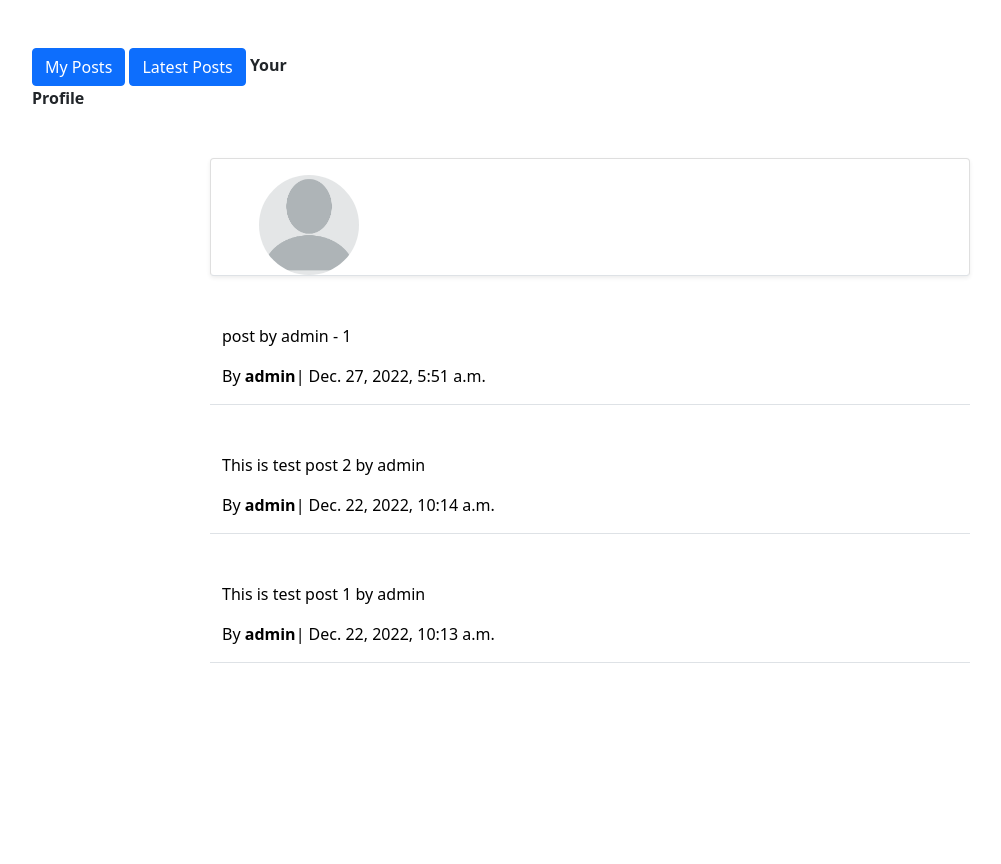
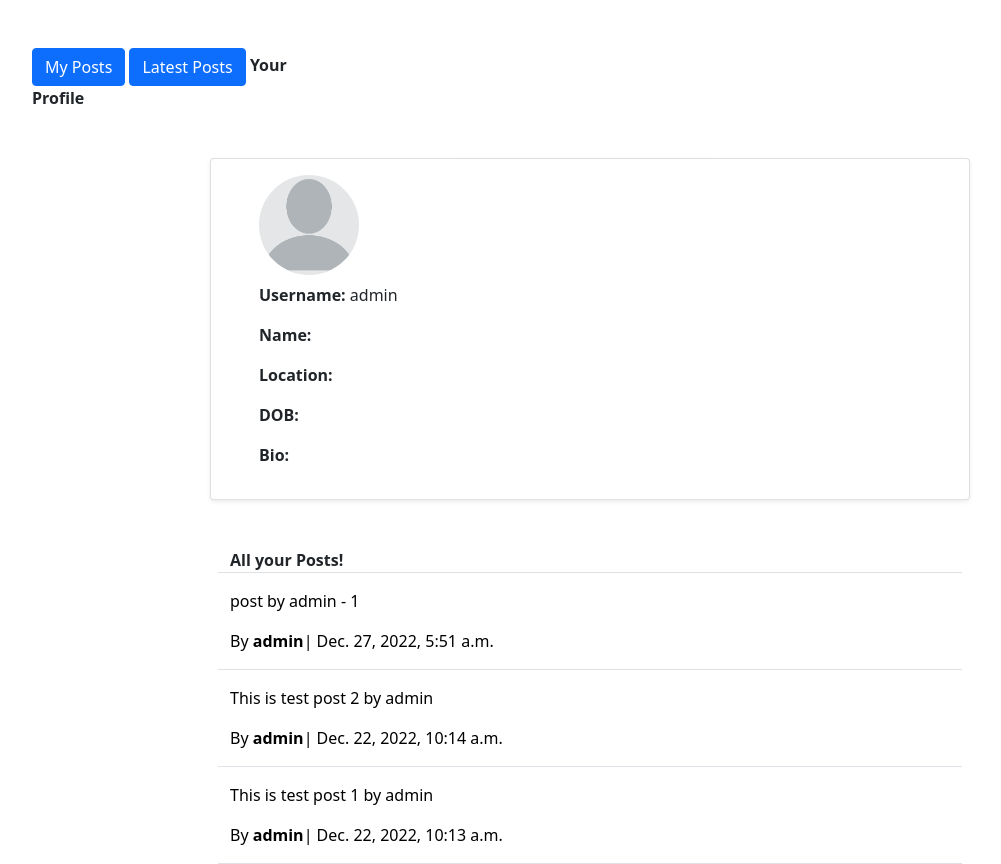
Before and after one commit to pintuprajapati/Twitter-Clone, a Django app: page /profile/1 in a window 1280 px wide. Shown: the part 56-920 px from the top of the page, without its empty margins (50-1051 px from the left). Before the commit the page ends 719 px from the top, so only its background shows below. Run offline with Django 4.2, Linux system fonts and the light colour scheme; data comes from the database, SQL or seed files in the repository; both versions use the stored data as it was after the commit; some libraries are stand-ins or nearby versions.

Commit message:
model queries from views to model, userProfile

```diff
--- a/social/models.py
+++ b/social/models.py
@@ -1,12 +1,26 @@
 from django.db import models
 from django.utils import timezone
 from django.contrib.auth.models import User
+from django.db.models.signals import post_save
+from django.dispatch import receiver
 
 # Post model
 class Post(models.Model):
     body = models.TextField()
     created_on = models.DateTimeField(default=timezone.now)
     author = models.ForeignKey(User, on_delete=models.CASCADE)
+
+    # get the item according to params
+    @staticmethod
+    def get_post_data(filter_type, filter_by=None):
+        if filter_type == "filter":
+            return Post.objects.filter(author=filter_by).order_by('-created_on') #ordered by latest date
+        elif filter_type == "get":
+            return Post.objects.get(id=filter_by)
+        elif filter_type == "all":
+            return Post.objects.all().order_by('-created_on')
+        else:
+            raise Exception("not valid input")
 
 # Comment model
 class Comment(models.Model):
@@ -23,3 +37,19 @@ class UserProfile(models.Model):
     birth_date = models.DateField(null=True, blank=True)
     location = models.CharField(max_length=100, blank=True, null=True)
     picture = models.ImageField(upload_to='uploads/profile_pictures', default='uploads/profile_pictures/blank-profile-picture.png', blank=True)
+
+    # We will use "signals" to save the userInfo into UserProfile every time it's saved
+    # sender - User
+    # receiver - decorator(@receiver)
+    # instanct - User object being saved
+    # created - true/false
+
+@receiver(post_save, sender=User)
+def create_user_profile(sender, instance, created, **kwargs):
+    # Creates user, doesn't save it to the DB
+    if created:
+        UserProfile.objects.create(user=instance) # Here instance means "user object - the sender"
+
+@receiver(post_save, sender=User)
+def save_user_prfoile(sender, instance, **kwargs):
+    instance.profile.save() # instance is actual model that saved in database
--- a/social/urls.py
+++ b/social/urls.py
@@ -8,4 +8,5 @@ urlpatterns = [
     path('post/delete/<int:pk>', PostDeleteView.as_view(), name='post-delete'),
     path('post/<int:post_pk>/comment/delete/<int:pk>', CommentDeleteView.as_view(), name='comment-delete'),
     path('profile/<int:pk>', ProfileView.as_view(), name='profile'),
+    path('error/', error_view, name='error-page'),
 ]
--- /dev/null
+++ b/social/utils.py
@@ -0,0 +1 @@
+# form validation func()
--- a/social/views.py
+++ b/social/views.py
@@ -8,8 +8,6 @@ from django.contrib.auth.mixins import UserPassesTestMixin, LoginRequiredMixin
 from django.utils.decorators import method_decorator
 from django.contrib.auth.decorators import login_required
 
-
-
 class PostListView(View):
     """
     Any user can see the latest post/tweet but only logged in user can write a new post/tweet
@@ -19,7 +17,11 @@ class PostListView(View):
         """
         It will show all the posts/tweets on the platform - ordered by latest date
         """
-        posts = Post.objects.all().order_by('-created_on') # all posts - ordered by latest date
+        try:
+            posts = Post.get_post_data("all")
+        except:
+            post = None
+            return render(request, "social/error_page.html")
         form = PostForm()
 
         context = {
@@ -33,9 +35,13 @@ class PostListView(View):
         """
         Only logged in user can write a new post/tweet
         """
-        posts = Post.objects.filter(author=request.user).order_by('-created_on')
+        try:
+            posts = Post.get_post_data("filter", request.user)
+        except:
+            post = None
+            return render(request, "social/error_page.html")
+
         form = PostForm(request.POST)
-
         if form.is_valid():
             new_post = form.save(commit=False) # Creates object "new_post" but doesn't save it into database (created on memory level only)
             new_post.author = request.user
@@ -49,17 +55,20 @@ class PostListView(View):
 
         return render(request, 'social/post_list.html', context)
 
+
 @login_required(login_url='index')
 def my_posts(request):
     """
     Logged in user can see all of his/her posts/tweets in "My Posts" navbar field
     """
-    posts = Post.objects.filter(author=request.user).order_by('-created_on') # all posts - ordered by latest date
-    form = PostForm()
+    try:
+        posts = Post.get_post_data("filter", request.user)
+    except:
+        post = None
+        return render(request, "social/error_page.html")
 
     context = {
         'post_list': posts,
-        'form': form
     }
     return render(request, 'social/my_post_list.html', context)
 
@@ -72,7 +81,11 @@ class PostDetailView(View):
         """
         Show all comment(s) of a post/tweet
         """
-        post = Post.objects.get(pk=pk)
+        try:
+            post = Post.get_post_data("get", pk)
+        except:
+            post = None
+            return render(request, "social/error_page.html")
         form = CommentForm()
 
         comments = Comment.objects.filter(post=post).order_by('-created_on')
@@ -90,7 +103,11 @@ class PostDetailView(View):
         """
         Only logged in user can Write a comment on a post
         """
-        post = Post.objects.get(pk=pk)
+        try:
+            posts = Post.get_post_data("get", pk)
+        except:
+            post = None
+            return render(request, "social/error_page.html")
         form = CommentForm(request.POST)
 
         if form.is_valid():
@@ -168,7 +185,6 @@ class CommentDeleteView(LoginRequiredMixin, UserPassesTestMixin, DeleteView):
 
     def get_success_url(self):
         pk = self.kwargs['post_pk']
-        print("➡ pk :", pk)
         return reverse_lazy('post-detail', kwargs={'pk': pk}) # Will redirect to the that 'post' after comment is deleted
 
     def test_func(self):
@@ -188,7 +204,11 @@ class ProfileView(View):
     def get(self, request, pk, *args, **kwargs):
         profile = UserProfile.objects.get(pk=pk) # If primary key matches then store the object into profile
         user = profile.user
-        posts = Post.objects.filter(author=user).order_by('-created_on')
+        try:
+            posts = Post.get_post_data("filter", profile.user)
+        except:
+            post = None
+            return render(request, "social/error_page.html")
 
         context = {
             'profile': profile,
@@ -197,3 +217,23 @@ class ProfileView(View):
         }
 
         return render(request, 'social/profile.html', context)
+
+# If post/comment doesn't exists
+def error_view(request):
+    return render(request, "social/error_page.html")
+
+# To edit the profile
+class ProfileEditView(LoginRequiredMixin, UserPassesTestMixin, UpdateView):
+    model = UserProfile
+    fields = ["name", "bio", "birth_date", "location", "picture"]
+    template_name = "social/profile_edit.html"
+
+    # Once submitted, redirect to same url
+    def get_success_url(self):
+        pk = self.kwargs["pk"]
+        return reverse_lazy('pk', kwargs={'pk': pk})
+
+    def test_func(self):
+        profile = self.get_object() # current profile's object
+        profile_of_user = self.request.user == profile.user
+        return profile_of_user # True or False
--- a/templates/landing/navbar.html
+++ b/templates/landing/navbar.html
@@ -33,9 +33,8 @@
 
           <li class="nav-item d-flex">
             {% if request.user.is_authenticated %}
-            <a class="nav-link" href="#">
-              <!-- <i class="fas fa-user"> -->
-              </i>Profile--</a>
+            <a class="nav-link" href="{% url 'profile' request.user.pk %}">
+              </i>Profile</a>
             {% endif %}
           </li>
 
--- a/templates/social/profile.html
+++ b/templates/social/profile.html
@@ -12,29 +12,50 @@
     </div>
 
     <div class="row justify-content-center mt-5">
-        <div class="card shadow-sm col-md-8 col-sm-12 border-bottom px-5 pt-3">
+        <div class="card shadow-sm col-md-8 col-sm-12 border-bottom px-5 pt-3 pb-3">
             <img src="{{ profile.picture.url }}" alt="" class="rounded-circle" width="100", height="100" />
+
+            {% if profile.user %}
+            <p class="mt-2"><strong>Username: </strong> {{ profile.user }}</p>
+            {% endif %}
+
             {% if profile.name %}
-            <h3 class="py-4">{{ profile.name }}</h3>
+            <p class=""><strong>Name: </strong> {{ profile.user }}</p>
+            {% else %}
+            <p class=""><strong>Name: </strong></p>
             {% endif %}
 
             {% if profile.location %}
-            <h3 class="py-4">{{ profile.location }}</h3>
+            <p class=""><strong>Location: </strong> {{ profile.location }}</p>
+            {% else %}
+            <p class=""><strong>Location: </strong></p>
             {% endif %}
 
             {% if profile.birth_date %}
-            <h3 class="py-4">{{ profile.birth_date }}</h3>
+            <p class=""><strong>DOB: </strong> {{ profile.birth_date }}</p>
+            {% else %}
+            <p class=""><strong>DOB: </strong></p>
             {% endif %}
 
             {% if profile.bio %}
-            <h3 class="py-4">{{ profile.bio }}</h3>
+            <p class=""><strong>Bio: </strong> {{ profile.bio }}</p>
+            {% else %}
+            <p class=""><strong>Bio: </strong></p>
             {% endif %}
         </div>
     </div>
 
+    <div class="container">
+        <!-- Write a post -->
+        <div class="row justify-content-center mt-5">
+            <div class="col-md-8 col-sm-12 border-bottom">
+             <strong>All your Posts!</strong>
+            </div>
+    </div>
+
     <!-- Show all latest posts -->
     {% for post in posts %}
-    <div class="row justify-content-center mt-5">
+    <div class="row justify-content-center mt-3">
         <div class="col-md-8 col-sm-12 border-bottom">
             <a href="{% url 'post-detail' post.id %}" style="color: black; text-decoration: none;">
             <p>{{ post.body }}</p>
```
Also changed, not shown: templates/social/error_page.html (added, +11 -0 lines), db.sqlite3, templates/social/profile_edit.html (added).
